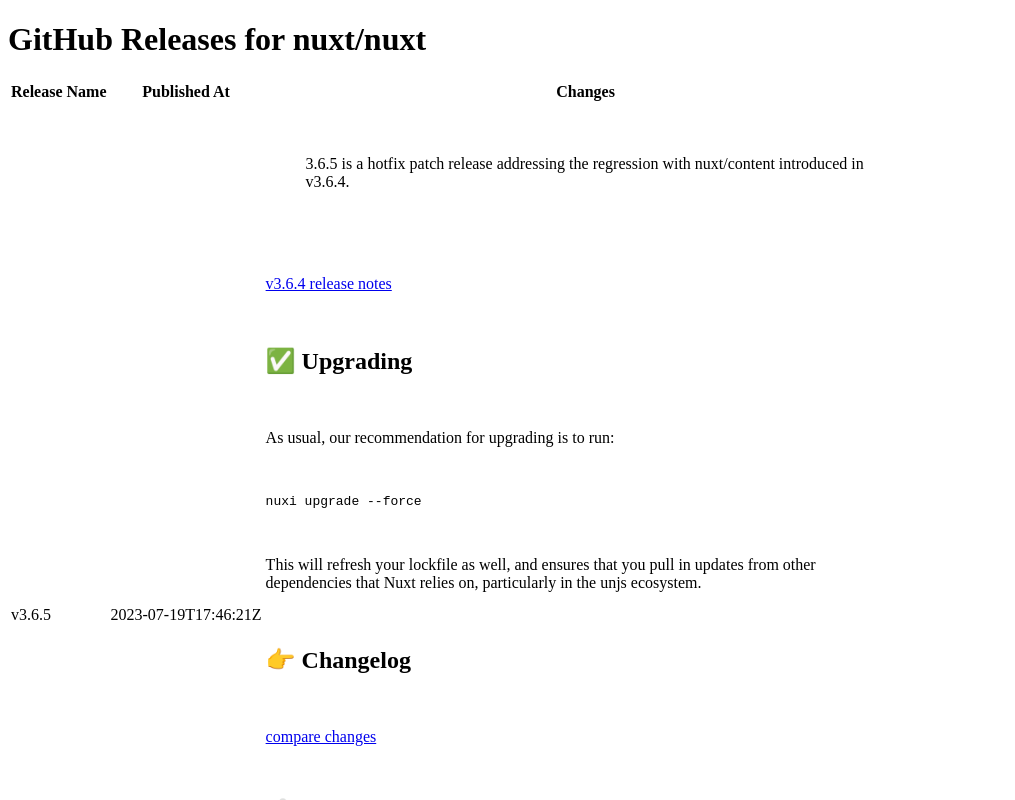
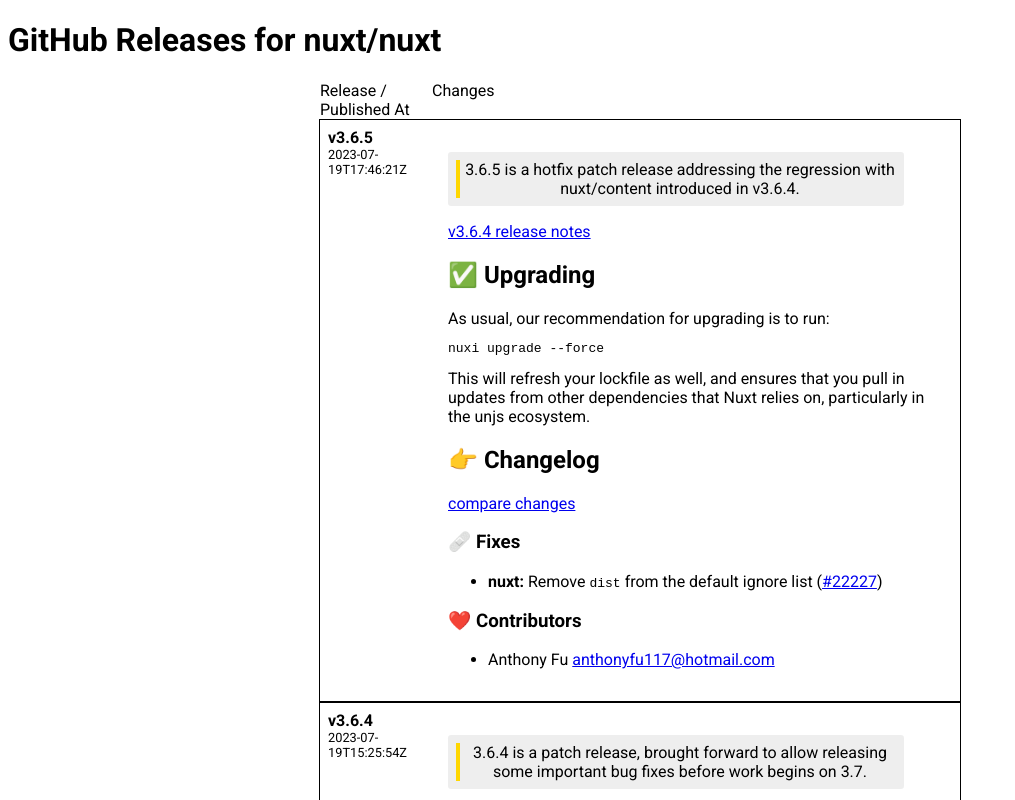
Before and after one commit to l422y-org/nuxtjs-info, a Nuxt app: page / in a window 1280 px wide. Shown: the top 800 px of the page, without its empty margins (0-1015 px from the left). Built offline with nearby package versions, Linux system fonts and the light colour scheme.

Commit message:
Update layout, style, and structure for NuxtJS release overview page

```diff
--- a/layouts/default.vue
+++ b/layouts/default.vue
@@ -1,5 +1,28 @@
 <template>
     <div>
-        <NuxtPage />
+        <NuxtPage/>
     </div>
 </template>
+<style lang="scss">
+body {
+  font-family: "Roboto", sans-serif;
+}
+</style>
+<script lang="ts" setup>
+useHead({
+    title: "NuxtJS Releases Overview",
+    meta: [
+        {
+            key: "description",
+            name: "description",
+            content: "NuxtJS Releases Overview"
+        }
+    ],
+    link: [
+        {
+            rel: "stylesheet",
+            href: "https://fonts.googleapis.com/css2?family=Roboto:wght@400;500;700&display=swap"
+        }
+    ]
+})
+</script>
--- a/package.json
+++ b/package.json
@@ -14,6 +14,7 @@
     "nuxt": "^3.6.5"
   },
   "dependencies": {
-    "micromark": "^4.0.0"
+    "micromark": "^4.0.0",
+    "sass": "^1.66.1"
   }
 }
--- a/pages/index.vue
+++ b/pages/index.vue
@@ -1,24 +1,22 @@
 <template>
     <div>
         <h1>GitHub Releases for nuxt/nuxt</h1>
-        <table v-if="releases && releases.length">
-            <thead>
-                <tr>
-                    <th>Release Name</th>
-                    <th>Published At</th>
-                    <th>Changes</th>
-                </tr>
-            </thead>
-            <tbody>
-                <tr v-for="release in releases" :key="release.id">
-                    <td>{{ release.name }}</td>
-                    <td>{{ release.published_at }}</td>
-                    <td class="body">
-                        <div v-html="micromark(release.body,'utf-8')"></div>
-                    </td>
-                </tr>
-            </tbody>
-        </table>
+        <div v-if="releases && releases.length" class="releases">
+            <header>
+                <div>Release / Published At</div>
+                <div>Changes</div>
+            </header>
+            <div v-for="release in releases" :key="release.id" class="release">
+                <div class="release__col1">
+                    <span class="release__name">{{ release.name }}</span>
+                    <small class="release__date">{{ release.published_at }}</small>
+                </div>
+
+                <div class="release__body">
+                    <div v-html="micromark(release.body,'utf-8')"></div>
+                </div>
+            </div>
+        </div>
     </div>
 </template>
 
@@ -39,13 +37,78 @@
 
 </script>
 
-<style scoped>
-tr td {
-    padding-bottom: 2rem;
+<style lang="scss">
+
+.releases {
+  display: flex;
+  align-items: center;
+  flex-direction: column;
+  gap: 0;
+
+  > * {
+    display: grid;
+    width: 100%;
+    max-width: 640px;
+    grid-template-columns: 6rem 1fr;
+    gap: 1rem;
+
+  }
+
 }
 
-.body {
-    white-space: pre-wrap;
-    max-width: 640px;
+.release {
+  border: 1px solid black;
+
+  &__name {
+    font-weight: bold;
+    display: block;
+  }
+
+  &__body {
+    padding: 1rem;
+
+    blockquote {
+      position: relative;
+      display: block;
+      margin-left: 0;
+      padding: 0.5rem 0.5rem 0.5rem 1rem;
+      text-align: center;
+      border-radius: .2rem;
+      background-color: #eee;
+
+      &:before {
+        position: absolute;
+        top: .5rem;
+        bottom: .5rem;
+        left: .5rem;
+        width: .25rem;
+        content: "";
+        background-color: gold;
+      }
+    }
+
+    p {
+      margin: 0;
+      padding: 0;
+    }
+
+    h2, h3 {
+      padding: 0;
+      margin-inline-end: 0;
+    }
+  }
+
+  &__col1 {
+    display: flex;
+    flex-direction: column;
+    padding: .5rem;
+  }
+
+  &__date {
+    font-size: 0.8rem;
+    display: block;
+  }
+
+
 }
 </style>
```
Also changed, not shown: static/releases.json, 1 other file (tests, documents, lock files or other folders).
